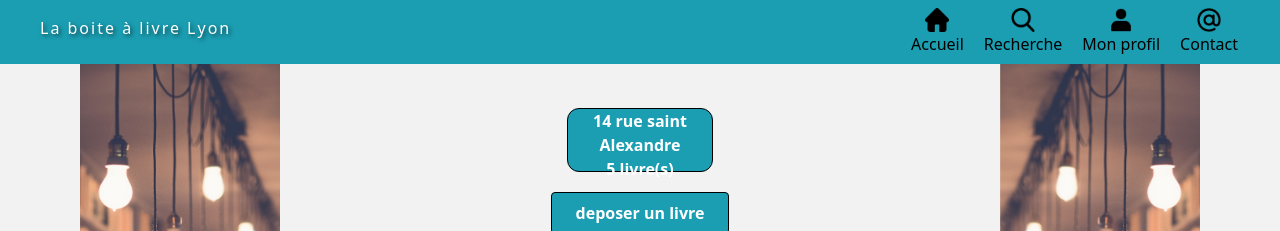
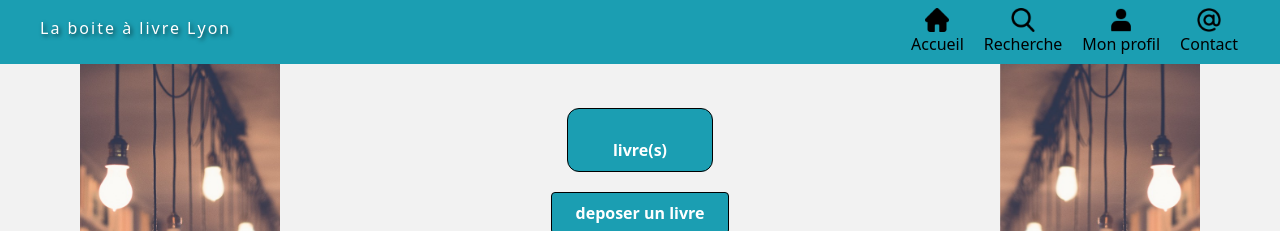
Before and after one commit to JenniferDELEO/lyon-react-mars22-p2g1, a React (Create React App) app: page /boxDetail/1 in a window 1280 px wide. Shown: the top 231 px of the page. Built offline with nearby package versions, Linux system fonts and the light colour scheme; no server answers.

Commit message:
made box detail header dynamic with adress and quantity

```diff
--- a/src/components/Book.jsx
+++ b/src/components/Book.jsx
@@ -64,7 +64,7 @@ export default function Book({
       .then(() => {
         booksOut(true);
         axios
-          .patch(`http://localhost:4000/boxes/${boxId}?action=delete`)
+          .patch(`${process.env.REACT_APP_API_URL}boxes/${boxId}?action=delete`)
           .then((r) => {
             console.log(r);
           })
--- a/src/components/BoxHeaders.jsx
+++ b/src/components/BoxHeaders.jsx
@@ -1,9 +1,13 @@
-export default function BoxHeader({ displayForm }) {
+export default function BoxHeader({ displayForm, getBoxInfo }) {
   return (
     <div className="mt-4 flex flex-col items-center">
       <div className="text-center flex flex-col justify-around border-black border font-bold text-white color-bg rounded-xl h-16 w-4/6">
-        <h3>14 rue saint Alexandre</h3>
-        <p>5 livre(s)</p>
+        <h3>{getBoxInfo.adresse}</h3>
+        <p>
+          {getBoxInfo.quantity}
+          {' '}
+          livre(s)
+        </p>
       </div>
       <div className="flex justify-center">
         <button
--- a/src/pages/BoxDetail.jsx
+++ b/src/pages/BoxDetail.jsx
@@ -22,6 +22,7 @@ export default function BoxDetail() {
   const [starRate, setStarRate] = useState(3);
   const [condition, setCondition] = useState(2);
   const [requestStatus, setRequestStatus] = useState(true);
+  const [boxInfo, setBoxInfo] = useState('');
 
   const handleIsbnChange = (e) => setIsbn(e.target.value);
   const handleAuthorChange = (e) => setAuthor(e.target.value);
@@ -35,10 +36,27 @@ export default function BoxDetail() {
       .then((response) => response.data)
       .then((data) => {
         setBooksList(data);
-        console.log(data);
+        axios
+          .get(`${process.env.REACT_APP_API_URL}boxes/${boxNumber}`)
+          .then((response2) => response2.data)
+          .then((data2) => {
+            setBoxInfo(data2);
+          });
       })
       .catch(() => {});
   }, [addBookForm, booksOut]);
+
+  /*
+  useEffect(() => {
+    axios
+      .get(`${process.env.REACT_APP_API_URL}boxes/${boxNumber}`)
+      .then((response) => response.data)
+      .then((data) => {
+        setBoxInfo(data);
+      });
+  }, [booksOut, addBookForm]);
+
+  */
 
   function changeForm() {
     setBookNotFound(!notFound);
@@ -145,7 +163,7 @@ export default function BoxDetail() {
 
   return (
     <div>
-      <BoxHeader displayForm={displayForm} />
+      <BoxHeader displayForm={displayForm} getBoxInfo={boxInfo} />
       {addBookForm ? (
         <AddBookForm
           title={handleTitleChange}
```
